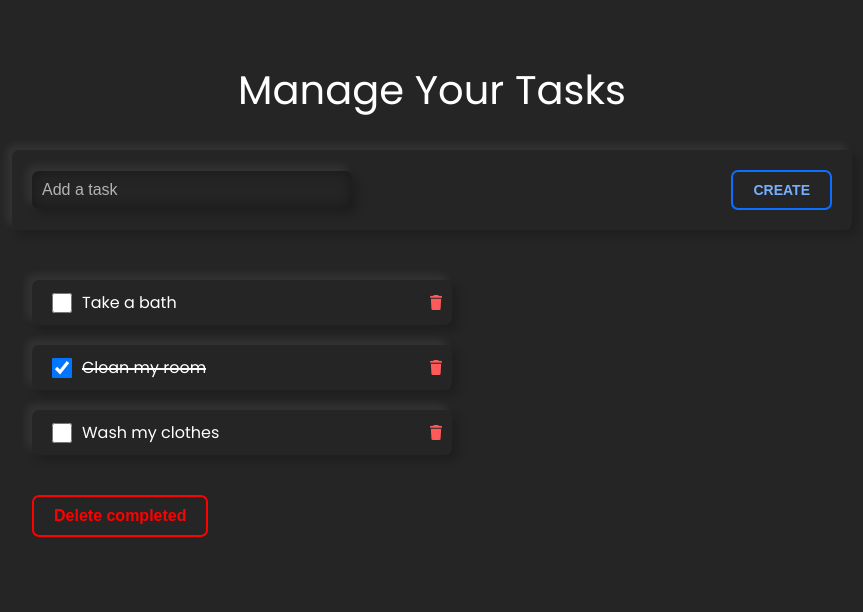
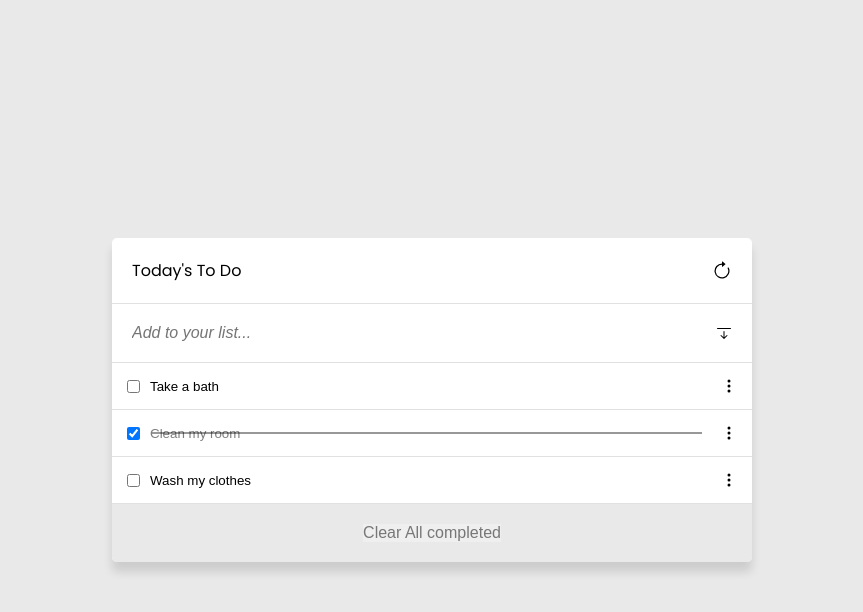
Before and after one commit to shayan1234554321/To-do, a website built with webpack: page src/index.html in a window 1280 px wide. Shown: the whole page, without its empty margins (208-1071 px from the left). Built offline with nearby package versions, Linux system fonts and the light colour scheme.

Commit message:
Updated Styling

```diff
--- a/src/index.html
+++ b/src/index.html
@@ -6,23 +6,33 @@
     <title>Webpack Exercise</title>
 </head>
 <body>
-    <header>Manage Your Tasks</header>
+    <div class="container">
+        <header>
+            Today's To Do
+            <svg class="icon" xmlns="http://www.w3.org/2000/svg" width="20" height="20" fill="currentColor" class="bi bi-arrow-clockwise" viewBox="0 0 16 16">
+                <path fill-rule="evenodd" d="M8 3a5 5 0 1 0 4.546 2.914.5.5 0 0 1 .908-.417A6 6 0 1 1 8 2v1z"/>
+                <path d="M8 4.466V.534a.25.25 0 0 1 .41-.192l2.36 1.966c.12.1.12.284 0 .384L8.41 4.658A.25.25 0 0 1 8 4.466z"/>
+            </svg>
+        </header>
         <form>
-        <input type="text" placeholder="Add a task" required>
-        <button>CREATE</button>
+            <input type="text" placeholder="Add to your list..." required>
+            <svg xmlns="http://www.w3.org/2000/svg" width="16" height="16" fill="currentColor" class="bi bi-arrow-bar-down" viewBox="0 0 16 16">
+                <path fill-rule="evenodd" d="M1 3.5a.5.5 0 0 1 .5-.5h13a.5.5 0 0 1 0 1h-13a.5.5 0 0 1-.5-.5zM8 6a.5.5 0 0 1 .5.5v5.793l2.146-2.147a.5.5 0 0 1 .708.708l-3 3a.5.5 0 0 1-.708 0l-3-3a.5.5 0 0 1 .708-.708L7.5 12.293V6.5A.5.5 0 0 1 8 6z"/>
+            </svg>
         </form>
         <ul class="list" id="list">
             <!-- list items added from js with this formate
             <li>
                 <input class="checkbox" type="text">
-            <p class="completed? completed" >Some Text </p>
+                <input class="completed? completed" value="Some Text" />
                 <img class="trash" src="" alt="" class="deleteIcon">
             </li> -->
         </ul>
         <div class="deleteBtnContainer">
             <button class="deleteCompleted" id="deleteCompleted">
-            Delete completed
+                Clear All completed
             </button>
+        </div>
     </div>
 </body>
 </html>
--- a/src/index.js
+++ b/src/index.js
@@ -1,6 +1,6 @@
 // --------------------------- import --------------------------
 import './style.css';
-import trash from '../public/trash.png';
+import more from '../public/more.svg';
 
 // --------------------------- Variables --------------------------
 
@@ -31,18 +31,24 @@ const addAllTasksHTML = () => {
   for (let i = 1; i <= tasks.length; i += 1) {
     const task = tasks.find((task) => task.index === i);
     const li = document.createElement('li');
+    const checkbox = document.createElement('input');
+    checkbox.type = 'checkbox';
+    checkbox.className = 'checkbox';
+    checkbox.checked = task.completed;
     const input = document.createElement('input');
-    input.type = 'checkbox';
-    input.className = 'checkbox';
-    input.checked = task.completed;
-    const p = document.createElement('p');
-    p.innerHTML = task.description;
-    if (task.completed) p.className = 'completed';
+    input.type = "text"
+    input.value = task.description;
+    const span = document.createElement('span')
+    if(task.completed) {
+      span.className = "completed"
+      input.className = "completedInput"
+    }
     const img = document.createElement('img');
-    img.src = trash;
-    img.className = 'trash';
+    img.src = more;
+    img.className = 'more';
+    li.appendChild(checkbox);
     li.appendChild(input);
-    li.appendChild(p);
+    li.appendChild(span);
     li.appendChild(img);
     list.appendChild(li);
   }
--- a/src/style.css
+++ b/src/style.css
@@ -20,9 +20,10 @@
 
 :root {
   --font1: 'Poppins', sans-serif;
-  --bg-color: #252525;
+  --bg-color: #e9e9e9;
   --outer-shadow: -5px -5px 10px rgba(255, 255, 255, 0.079), 5px 5px 10px rgba(0, 0, 0, 0.21);
   --inner-shadow: -5px -5px 10px rgba(255, 255, 255, 0.079), 5px 5px 10px rgba(0, 0, 0, 0.21);
+  --border-bottom: 1px solid rgba(0, 0, 0, 0.119);
 }
 
 /* Handle on hover */
@@ -37,111 +38,102 @@
 
 body {
   width: 100%;
-  height: calc(100vh - 60px);
+  height: 100vh;
   display: flex;
-  flex-direction: column;
   align-items: center;
+  justify-content: center;
+  background-color: var(--bg-color);
   font-family: var(--font1);
-  background-color: var(--bg-color);
-  color: white;
-  padding-top: 60px;
+}
+
+.container {
+  background-color: white;
+  box-shadow: 0 10px 10px rgba(0, 0, 0, 0.12);
+  border-radius: 5px;
 }
 
 header {
-  font-size: 40px;
+  width: 600px;
+  display: flex;
+  align-items: center;
+  border-bottom: var(--border-bottom);
+  padding-bottom: 20px;
+  padding: 20px;
+}
+
+header .icon{
+  margin-left: auto;
 }
 
 form {
-  width: 90%;
-  max-width: 800px;
+  width: calc(100% - 40px);
   display: flex;
   align-items: center;
   justify-content: space-between;
   padding: 20px;
-  border-radius: 7px;
-  box-shadow: var(--outer-shadow);
-  margin: 30px 0;
+  border-bottom: var(--border-bottom);
 }
 
 form input {
-  width: 300px;
-  background-color: var(--bg-color);
   border: none;
   outline: none;
-  color: white;
-  padding: 10px;
-  border-radius: 7px;
-  box-shadow: var(--outer-shadow), inset 0 0 15px rgba(0, 0, 0, 0.371);
+  font-style: italic;
   font-size: 16px;
 }
 
-input::placeholder {
-  color: rgba(255, 255, 255, 0.656);
-}
-
-button {
-  padding: 10px 20px;
-  background-color: rgba(255, 255, 255, 0);
-  outline: none;
-  color: rgb(118, 175, 255);
-  border: 2px solid rgb(11, 112, 255);
-  border-radius: 7px;
-  font-weight: 600;
-  font-size: 14px;
-}
-
 ul {
-  width: 90%;
-  max-width: 800px;
-  max-height: 50vh;
+  width: 100%;
+  max-height: 60vh;
   overflow: auto;
-  padding: 0 10px;
-  margin-bottom: 20px;
 }
 
 ul li {
   display: flex;
   align-items: center;
-  width: 400px;
-  box-shadow: var(--inner-shadow);
-  border-radius: 7px;
-  padding: 10px;
-  margin: 20px 0;
+  width: calc(100% - 30px);
+  padding: 15px;
+  border-bottom: var(--border-bottom);
+  position: relative;
 }
 
-ul li input[type=checkbox] {
-  font: inherit;
-  color: currentColor;
-  width: 20px;
-  height: 20px;
-  margin: 0 10px;
+ul li input[type=text] {
+  border: none;
+  outline: none;
+  margin-left: 10px;
+  position: relative;
 }
 
-ul li .trash {
+ul li .more {
   margin-left: auto;
 }
 
-ul li p {
-  position: relative;
-}
-
-ul li .completed::after {
+ul li .completed {
   content: "";
   position: absolute;
   height: 2px;
-  width: 100%;
-  top: 50%;
-  left: 0;
-  background-color: white;
+  width: 550px;
+  top: calc(50% - 1px);
+  left: 40px;
+  background-color: rgba(0, 0, 0, 0.403);
+}
+
+ul li .completedInput {
+  opacity: 0.5;
+  pointer-events: none;
 }
 
 .deleteBtnContainer {
-  width: 90%;
-  max-width: 800px;
+  width: calc(100% - 40px);
+  display: flex;
+  align-items: center;
+  justify-content: center;
+  padding: 20px;
+  background-color: var(--bg-color);
+  border-radius: 0 0 5px 5px;
 }
 
 .deleteCompleted {
-  border-color: red;
-  color: red;
+  border: none;
   font-size: 16px;
+  color: rgb(119, 119, 119);
 }
```
Also changed, not shown: public/more.svg (added). Lines whose indentation alone changed are shown as unchanged.
